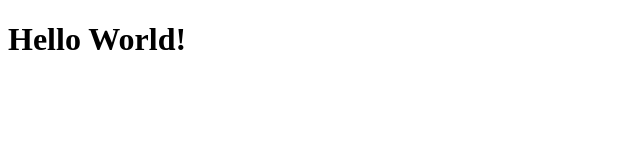
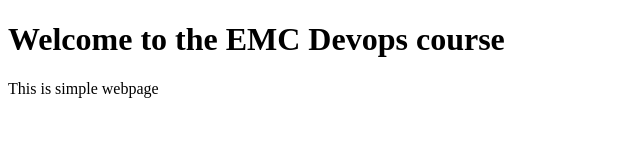
Before and after one commit to AravintDevops0202/ding, a plain HTML site: page index.html in a window 1280 px wide. Shown: the whole page, without its empty margins (0-640 px from the left). Drawn offline with Linux system fonts and the light colour scheme.

Commit message:
Update title and heading in index.html

```diff
--- a/index.html
+++ b/index.html
@@ -1,11 +1,10 @@
 <!DOCTYPE html>
 <html>
 <head>
-    <title>Hello World</title>
+    <title>My first web page</title>
 </head>
 <body>
-
-    <h1>Hello World!</h1>
-
+    <h1>Welcome to the EMC Devops course</h1>
+<p>This is simple webpage</p>
 </body>
 </html>
```
